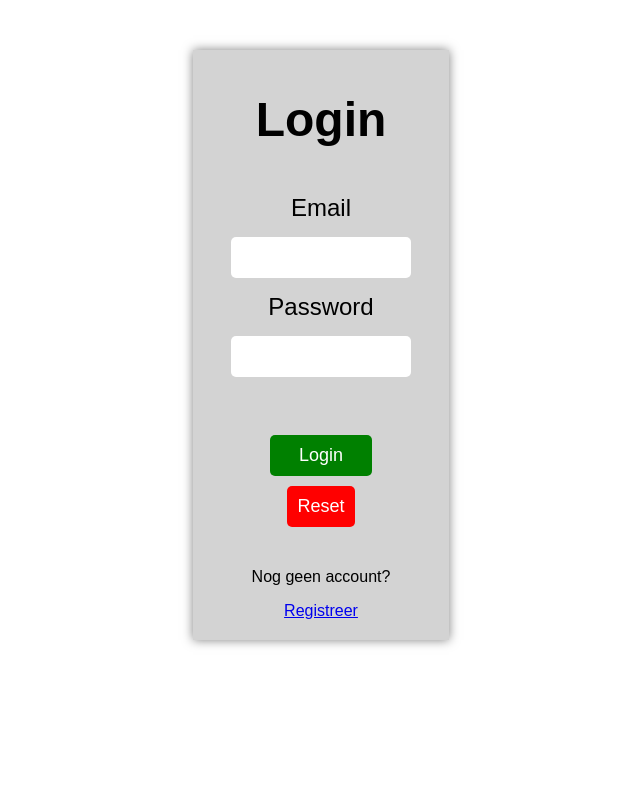
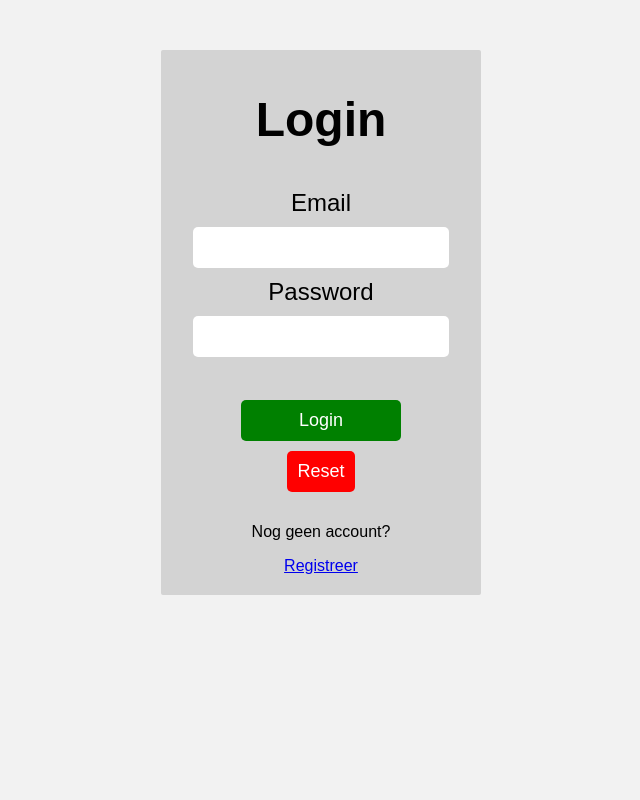
Before and after one commit to brammie15/WebshopBrakka, a PHP site: page /login.php in a window 1280 px wide. Shown: the whole page, without its empty margins (319-959 px from the left). Run offline with PHP 8.4, Linux system fonts and the light colour scheme; data that the repository does not hold is empty.

Commit message:
Fix layout van de login pagina Tijd 30Min

```diff
--- a/login.css
+++ b/login.css
@@ -1,18 +1,20 @@
 #mainLogin {
     /*width: 100vw;*/
     /*height: 100vh;*/
-    background-color: white;
     padding: 0;
     margin: 0;
     display: flex;
     justify-content: center;
     align-content: center;
     flex-direction: column;
+    background-color: #f2f2f2;
+
 }
 body{
     padding: 0;
     margin: 0;
     height: 100vh;
+    background-color: #f2f2f2;
 }
 #mainLogin{
     padding-top: 50px;
@@ -22,14 +24,15 @@ form{
     display: flex;
     flex-direction: column;
     align-items: center;
-    gap: 15px;
+    gap: 10px;
     height: 100%;
     background: lightgray;
-    width: 20%;
+    width: 25%;
     padding-top: 10px;
     padding-bottom: 20px;
     margin-bottom: 20px;
-    box-shadow: 0 0 10px 0 rgba(0,0,0,0.5);
+    /*box-shadow: 0 0 10px 0 rgba(0,0,0,0.5);*/
+    border-radius: 2px;
 }
 *{
     font-family: Arial, Helvetica, sans-serif;
@@ -80,7 +83,7 @@ input[type="email"], input[type="password"], input[type="text"], input[type="num
     border-radius: 5px;
     padding: 10px;
     font-size: large;
-    width: 70%;
+    width: 80%;
     box-sizing: border-box;
 }
 
@@ -107,6 +110,7 @@ label{
 }
 h1{
     font-size: xxx-large;
+
 }
 
 #buttonsContainer{
@@ -114,8 +118,8 @@ h1{
     flex-direction: column;
     justify-content: space-evenly;
     width: 100%;
-    padding-top: 10px;
-    padding-bottom: 10px;
+    padding-top: 5px;
+    padding-bottom: 5px;
     align-items: center;
     gap: 10px;
 }
@@ -126,5 +130,5 @@ h1{
 }
 
 #buttonsContainer>input[type="submit"]{
-    width: 40%;
+    width: 50%;
 }
```
